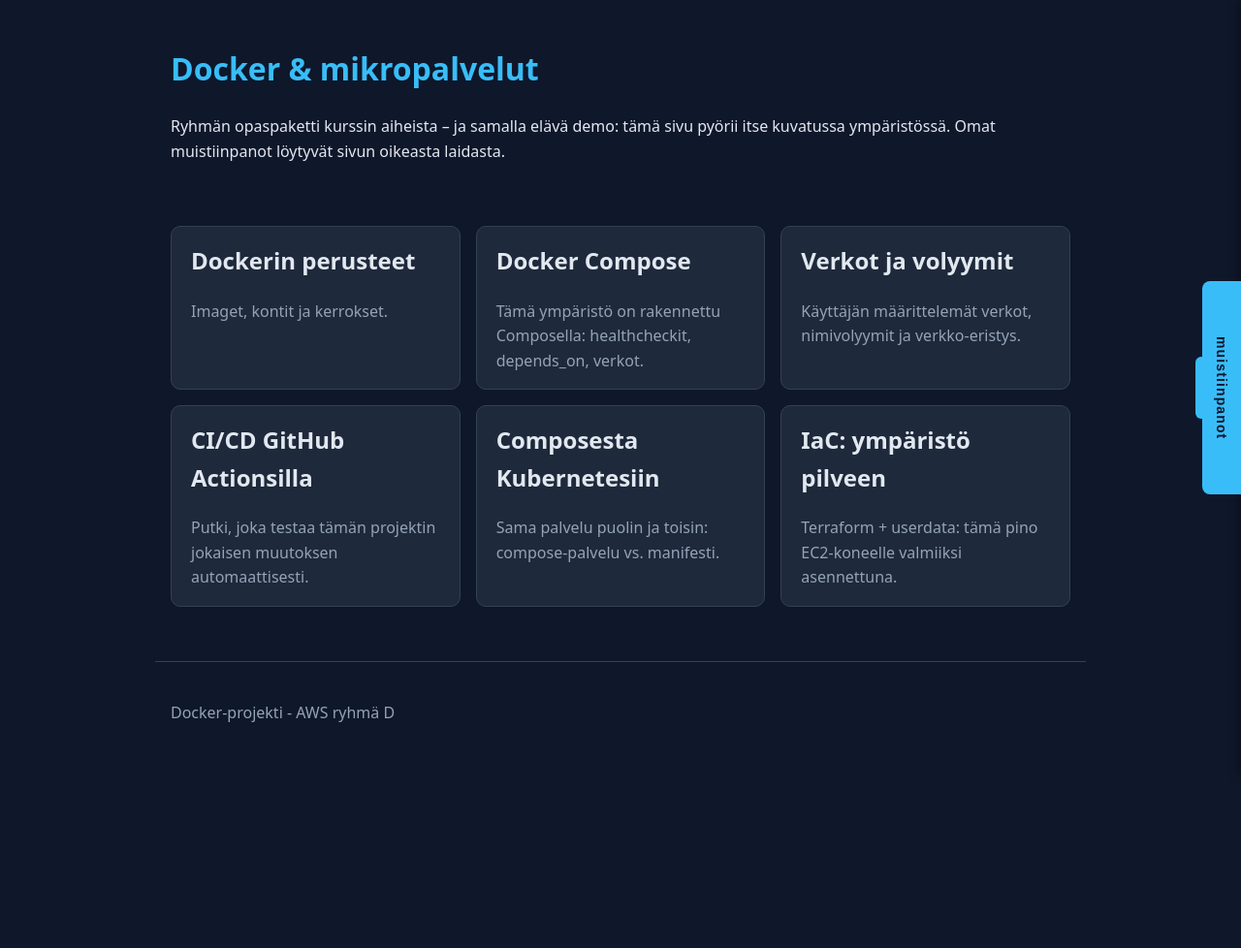
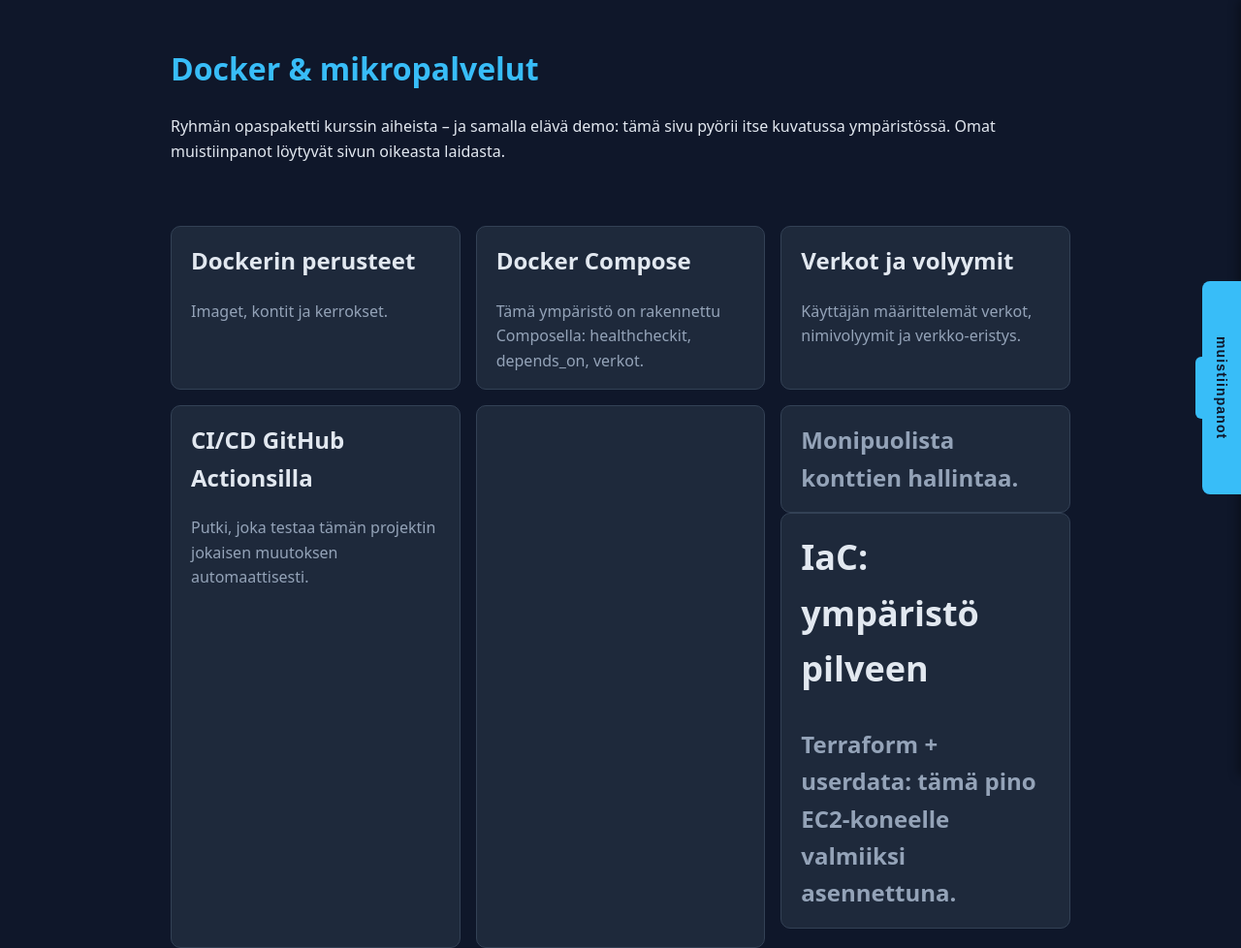
Before and after one commit to katuomin/docker-projekti, a plain HTML site: page web/html/index.html in a window 1280 px wide. Shown: the top 978 px of the page at 97% size. Before the commit the page ends 800 px from the top, so only its background shows below. Drawn offline with Linux system fonts and the light colour scheme; no server answers.

Commit message:
Update index.html

```diff
--- a/web/html/index.html
+++ b/web/html/index.html
@@ -31,15 +31,15 @@
       <p>Putki, joka testaa tämän projektin jokaisen muutoksen automaattisesti.</p>
     </a>
     <a class="card" href="kubernetes.html">
-      <h2>Composesta Kubernetesiin</h2>
-      <p>Sama palvelu puolin ja toisin: compose-palvelu vs. manifesti.</p>
+      <h2><Vaihtoehtoinen Kubernetes</h2>
+      <p>Monipuolista konttien hallintaa.</p>
     </a>
     <a class="card" href="aws-iac.html">
       <h2>IaC: ympäristö pilveen</h2>
       <p>Terraform + userdata: tämä pino EC2-koneelle valmiiksi asennettuna.</p>
     </a>
   </main>
-  <footer><p>Docker-projekti - AWS ryhmä D</p></footer>
+  <footer><p>Docker-projekti - Ryhmä aws D</p></footer>
   <script src="js/notes.js"></script>
 </body>
 </html>
```
